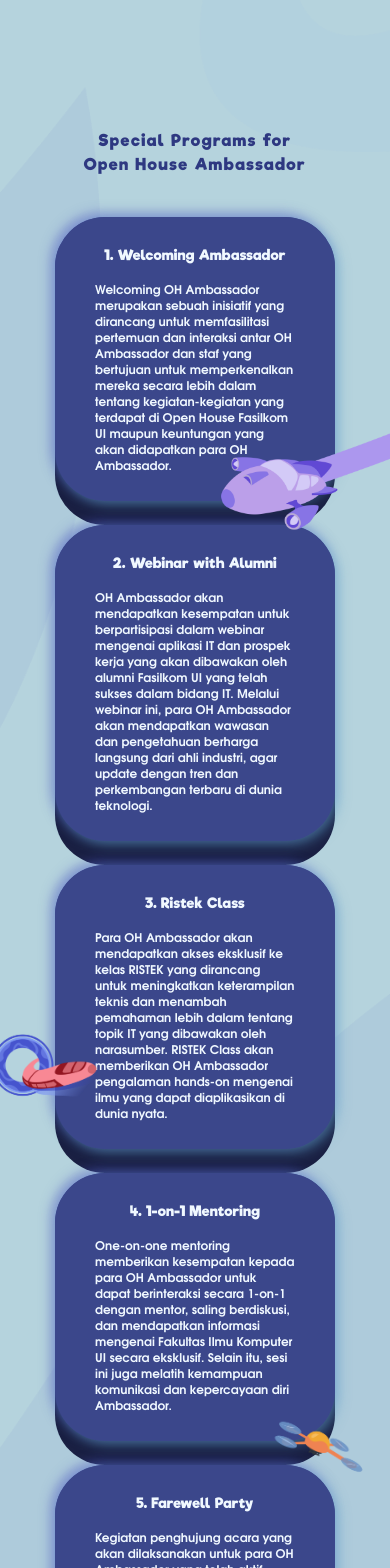
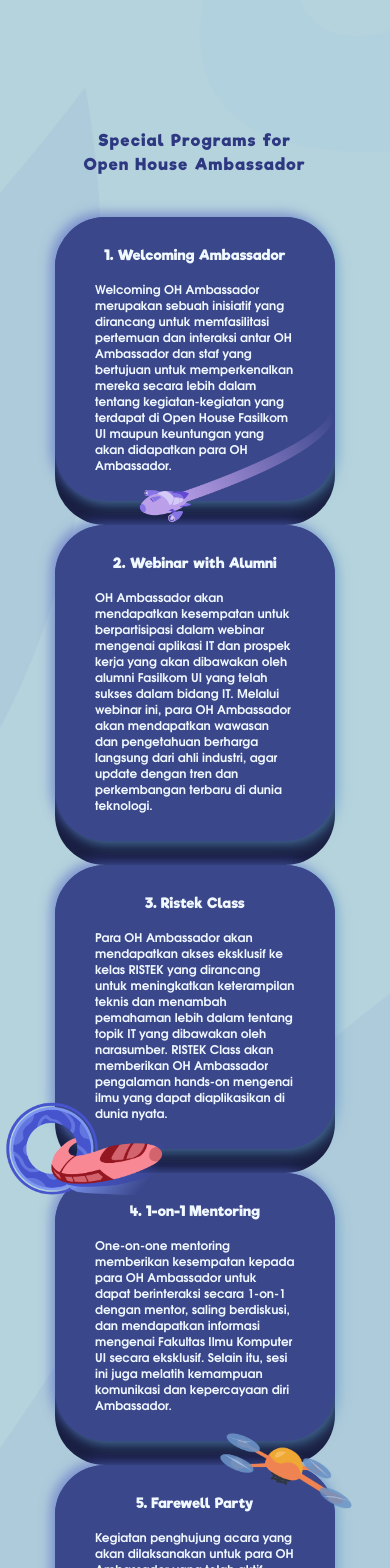
Before and after one commit to OH-Fasilkom-UI/oh24-frontend, a Next.js app: page /ambassador in a window 390 px wide. Shown: the part 1280-2848 px from the top of the page. Built offline with nearby package versions, Linux system fonts and the light colour scheme; no server answers.

Commit message:
fix: styling for pesawat

```diff
--- a/modules/AmbassadorModule/index.tsx
+++ b/modules/AmbassadorModule/index.tsx
@@ -92,29 +92,8 @@ const AmbassadorModule = () => {
         />
       </div>
       <WhatsAmbassador />
-      <div className="max-lg:block hidden mt-[100px] relative flex-grow">
+      <div className="max-lg:block hidden mt-[100px]">
         <AmbassadorProgramsMobile />
-        <Image
-          src="/pesawat-kanan.png"
-          alt="pesawat-kanan"
-          width={200}
-          height={83}
-          className="absolute -right-10 top-0 max-sm:translate-y-1/2 md:w-[250px]"
-        />
-        <Image
-          src="/pesawat-kiri-lagi.png"
-          alt="pesawat-kiri"
-          width={134}
-          height={132}
-          className="absolute -left-10 top-1/2 max-sm:translate-y-1/4 md:left-10"
-        />
-        <Image
-          src="/pesawat-kanann.png"
-          alt="pesawat-kanann"
-          width={100}
-          height={100}
-          className="absolute right-0 md:right-10 bottom-1/4 translate-y-[100px]"
-        />
       </div>
       <div className="max-lg:hidden block mt-[100px]">
         <p className="text-Text/TextLightBG font-riffic mb-10 max-md:text-[16px] md:text-[24px] max-md:leading-6 text-center font-bold xl:text-[36px] leading-[40px] tracking-widest">
@@ -122,27 +101,6 @@ const AmbassadorModule = () => {
           Ambassador
         </p>
         <AmbassadorProgamsDesktop />
-        <Image
-          src="/pesawat-kanan.png"
-          alt="pesawat-kanan"
-          width={450}
-          height={100}
-          className="absolute"
-        />
-        <Image
-          src="/pesawat-kiri-lagi.png"
-          alt="pesawat-kiri"
-          width={134}
-          height={132}
-          className="absolute"
-        />
-        <Image
-          src="/pesawat-kanann.png"
-          alt="pesawat-kanann"
-          width={100}
-          height={100}
-          className="absolute"
-        />
       </div>
       <div className="mt-20 min-[2300px]:px-[360px]">
         <AmbassadorCarousel />
--- a/modules/AmbassadorModule/sections/AmbassadorProgamsDesktop.tsx
+++ b/modules/AmbassadorModule/sections/AmbassadorProgamsDesktop.tsx
@@ -1,4 +1,5 @@
 import Card from '@/components/ui/Card'
+import Image from 'next/image'
 
 const AmbassadorProgamsDesktop = () => {
   return (
@@ -39,6 +40,13 @@ const AmbassadorProgamsDesktop = () => {
               pengalaman hands-on mengenai ilmu yang dapat diaplikasikan di
               dunia nyata.
             </p>
+            <Image
+              src="/pesawat-kiri-lagi.png"
+              alt="pesawat-kiri"
+              width={320}
+              height={200}
+              className="absolute left-0 -translate-x-32 bottom-0 z-20 translate-y-1/2"
+            />
           </Card>
 
           {/* Section 5 */}
@@ -78,11 +86,18 @@ const AmbassadorProgamsDesktop = () => {
               wawasan dan pengetahuan berharga langsung dari ahli industri, agar
               update dengan tren dan perkembangan terbaru di dunia teknologi.
             </p>
+            <Image
+              src="/pesawat-kanan-2.png"
+              alt="pesawat-kanan"
+              width={600}
+              height={400}
+              className="absolute right-0 -top-1/4 -translate-y-1/2"
+            />
           </Card>
           {/* Section 4 */}
           <Card
             title=""
-            className=" text-BlueRegion/Cornflower/100 p-6 rounded-[32px]"
+            className=" text-BlueRegion/Cornflower/100 p-6 rounded-[32px] relative"
           >
             <h2 className="text-[20px]  font-bold font-riffic mb-4 tracking-wider">
               4. 1-on-1 Mentoring
@@ -94,6 +109,13 @@ const AmbassadorProgamsDesktop = () => {
               Ilmu Komputer UI secara eksklusif. Selain itu, sesi ini juga
               melatih kemampuan komunikasi dan kepercayaan diri Ambassador.
             </p>
+            <Image
+              src="/pesawat-kanann.png"
+              alt="pesawat-kanann"
+              width={200}
+              height={200}
+              className="absolute right-0 -bottom-5 translate-y-1/2"
+            />
           </Card>
         </div>
       </div>
--- a/modules/AmbassadorModule/sections/AmbassadorProgramsMobile.tsx
+++ b/modules/AmbassadorModule/sections/AmbassadorProgramsMobile.tsx
@@ -1,6 +1,8 @@
 import React from 'react'
 import Card from '@/components/ui/Card'
 import { AMBASSADOR_PROGRAMS } from '../constant'
+import Image from 'next/image'
+import { cn } from '@/lib/utils'
 
 const AmbassadorProgramsMobile = () => {
   return (
@@ -15,12 +17,27 @@ const AmbassadorProgramsMobile = () => {
             <Card
               key={index}
               title=""
-              className="h-full px-10 flex flex-col font-riffic leading-7 font-bold mx-auto md:w-[524px] shadow-timeline text-white rounded-[50px] mb-1 lg:mb-0 lg:mr-auto"
+              className="h-full relative px-10 flex flex-col font-riffic leading-7 font-bold mx-auto md:w-[524px] shadow-timeline text-white rounded-[50px] mb-1 lg:mb-0 lg:mr-auto"
             >
               <h3 className="text-center font-riffic tracking-wide font-bold pb-3 mb-1">
                 {program.title}
               </h3>
-              <p className="text-xs font-tex-gyre">{program.description}</p>
+              <p className="text-xs font-tex-gyre">{program.description}</p>{' '}
+              {program.image && (
+                <Image
+                  src={program.image}
+                  alt={program.title}
+                  width={200}
+                  height={200}
+                  className={cn(
+                    'absolute',
+                    index === 0 && 'right-0 top-1/2 translate-y-1/3 z-20',
+                    index === 2 &&
+                      'bottom-0 translate-y-1/2 -translate-x-1/3 left-0 z-20',
+                    index === 4 && '-right-7 w-[150px] -top-1/3 translate-y-1/2'
+                  )}
+                />
+              )}
             </Card>
           </div>
         ))}
```
